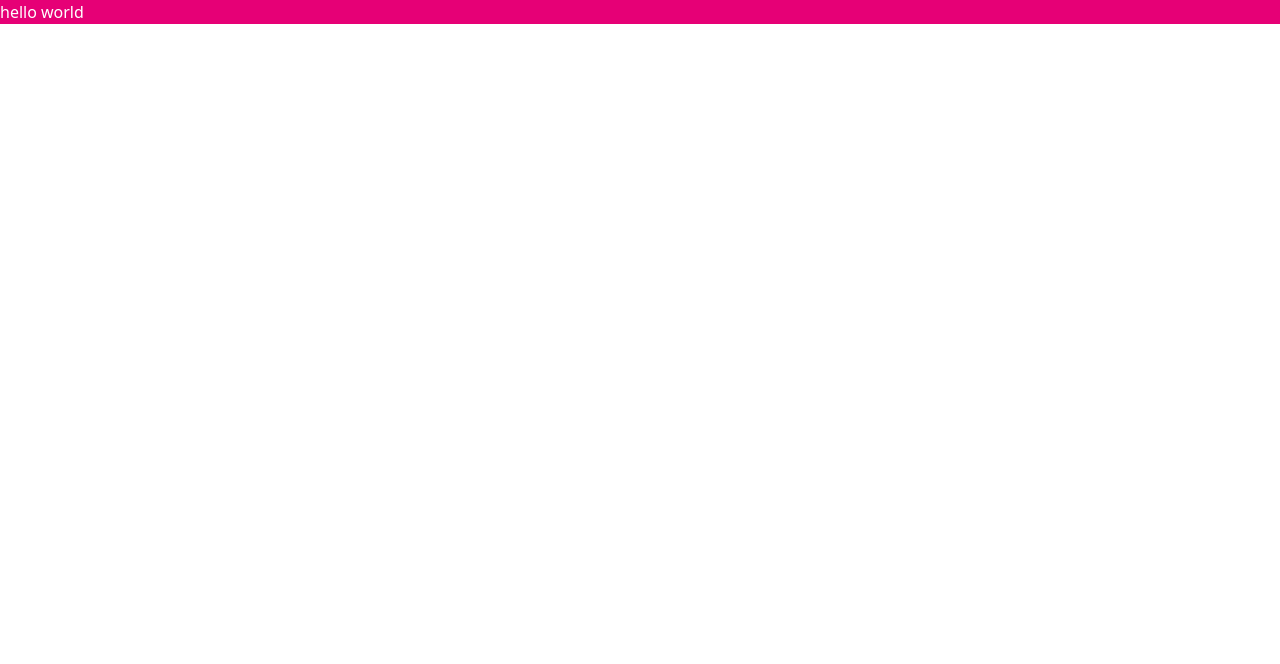
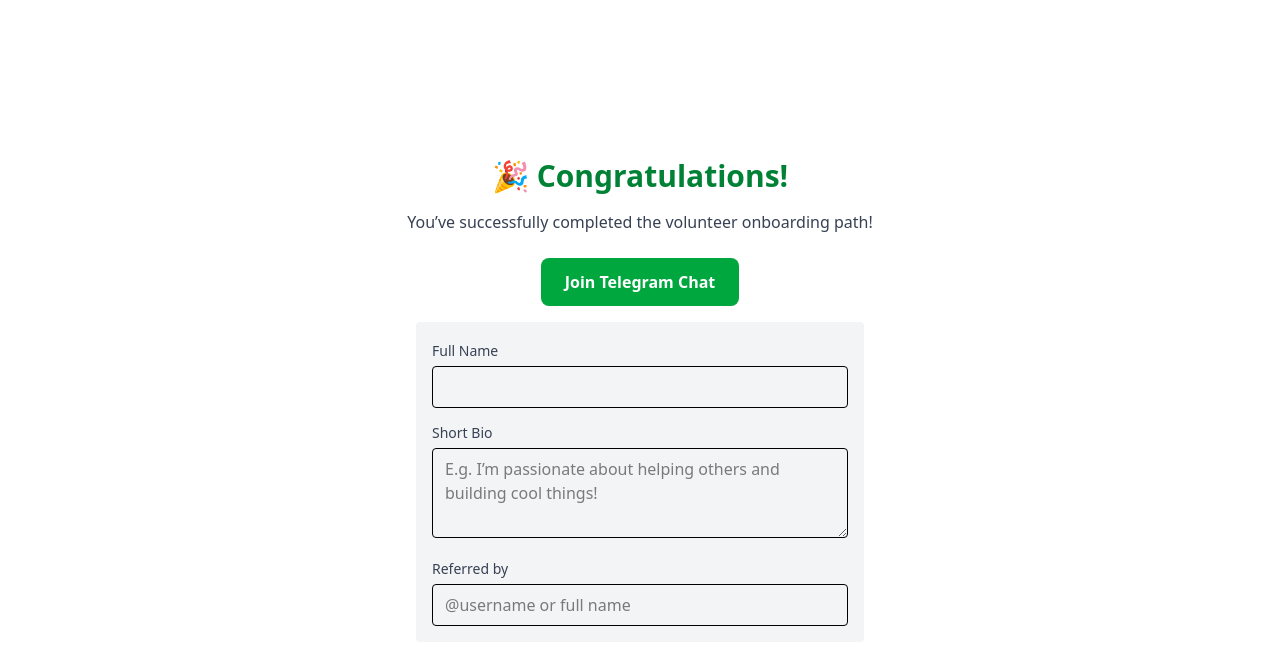
Before and after one commit to shokhsanam18/It-community, a React (Vite) app: page /final in a window 1280 px wide. Shown: the top 664 px of the page. Built offline with nearby package versions, Linux system fonts and the light colour scheme.

Commit message:
feat: basics implemented

```diff
--- a/src/App.jsx
+++ b/src/App.jsx
@@ -1,10 +1,20 @@
 import React from "react";
+import { BrowserRouter as Router, Routes, Route } from "react-router-dom";
+import Welcome from "./screens/Welcome";
+import Rules from "./screens/Rules";
+import Game from "./screens/Game";
+import Final from "./screens/Final";
 
 function App() {
   return (
-    <>
-      <h1 className="bg-pink-600 text-white">hello world</h1>
-    </>
+    <Router>
+      <Routes>
+        <Route path="/" element={<Welcome />} />
+        <Route path="/rules" element={<Rules />} />
+        <Route path="/game" element={<Game />} />
+        <Route path="/final" element={<Final />} />
+      </Routes>
+    </Router>
   );
 }
 
--- /dev/null
+++ b/src/screens/Final.jsx
@@ -0,0 +1,56 @@
+import React from "react";
+import { useLocation } from "react-router-dom";
+import { useState } from "react";
+
+export default function Final() {
+  const { state } = useLocation();
+  const name = state?.name || "";
+
+  const [bio, setBio] = useState("");
+  const [referrer, setReferrer] = useState("");
+
+  return (
+    <div className="min-h-screen bg-white flex flex-col items-center justify-center text-center px-6 py-10">
+      <h2 className="text-3xl font-bold text-green-700 mb-4">🎉 Congratulations!</h2>
+      <p className="text-gray-700 mb-6">You’ve successfully completed the volunteer onboarding path!</p>
+
+      <a
+        href="https://t.me/yourcommunitychat"
+        target="_blank"
+        rel="noopener noreferrer"
+        className="bg-green-600 text-white px-6 py-3 rounded-lg font-semibold hover:bg-green-700 transition mb-4"
+      >
+        Join Telegram Chat
+      </a>
+
+      <div className="w-full max-w-md text-left bg-gray-100 p-4 rounded">
+        <div className="mb-3">
+          <label className="text-sm font-medium text-gray-700">Full Name</label>
+          <input value={name} readOnly className="w-full px-3 py-2 mt-1 border rounded" />
+        </div>
+
+        <div className="mb-3">
+          <label className="text-sm font-medium text-gray-700">Short Bio</label>
+          <textarea
+            rows="3"
+            className="w-full px-3 py-2 mt-1 border rounded"
+            placeholder="E.g. I’m passionate about helping others and building cool things!"
+            value={bio}
+            onChange={(e) => setBio(e.target.value)}
+          />
+        </div>
+
+        <div>
+          <label className="text-sm font-medium text-gray-700">Referred by</label>
+          <input
+            type="text"
+            className="w-full px-3 py-2 mt-1 border rounded"
+            placeholder="@username or full name"
+            value={referrer}
+            onChange={(e) => setReferrer(e.target.value)}
+          />
+        </div>
+      </div>
+    </div>
+  );
+}
--- /dev/null
+++ b/src/screens/Game.jsx
@@ -0,0 +1,44 @@
+import React from "react";
+import { useLocation, useNavigate } from "react-router-dom";
+import { useState } from "react";
+
+export default function Game() {
+  const { state } = useLocation();
+  const name = state?.name || "Player";
+  const navigate = useNavigate();
+  const [step, setStep] = useState(1);
+
+  const handleAnswer = (correct) => {
+    if (step >= 3) {
+      navigate("/final", { state: { name } });
+    } else {
+      setStep(step + 1);
+    }
+  };
+
+  return (
+    <div className="min-h-screen bg-green-50 flex flex-col">
+      <header className="bg-green-600 text-white px-4 py-2 flex justify-between">
+        <div>👤 {name}</div>
+        <div>🚩 {step} / 3</div>
+      </header>
+
+      <main className="flex-1 flex items-center justify-center p-6">
+        <div className="bg-white p-6 rounded shadow-lg w-full max-w-md text-center">
+          <h3 className="text-lg font-semibold mb-4">What’s our community motto?</h3>
+          <div className="space-y-3">
+            <button onClick={() => handleAnswer(true)} className="block w-full px-4 py-2 bg-green-100 hover:bg-green-200 rounded">
+              Grow Together
+            </button>
+            <button onClick={() => handleAnswer(false)} className="block w-full px-4 py-2 bg-green-100 hover:bg-green-200 rounded">
+              Work Alone
+            </button>
+            <button onClick={() => handleAnswer(false)} className="block w-full px-4 py-2 bg-green-100 hover:bg-green-200 rounded">
+              Don’t Ask Questions
+            </button>
+          </div>
+        </div>
+      </main>
+    </div>
+  );
+}
--- /dev/null
+++ b/src/screens/Rules.jsx
@@ -0,0 +1,33 @@
+import React from "react";
+import { useLocation, useNavigate } from "react-router-dom";
+
+export default function Rules() {
+  const { state } = useLocation();
+  const name = state?.name || "Volunteer";
+  const navigate = useNavigate();
+
+  return (
+    <div className="min-h-screen bg-white text-center flex flex-col items-center justify-center px-6 py-10">
+      <img src="/logo.png" alt="IT Community Logo" className="w-20 mb-4" />
+      <h2 className="text-2xl font-bold text-green-700 mb-4">Community Guidelines</h2>
+      <p className="text-gray-700 mb-6">These values define who we are. Read them carefully before starting.</p>
+
+      <div className="bg-gray-100 p-4 rounded shadow w-full max-w-lg text-left mb-6 max-h-96 overflow-y-auto">
+        <ul className="list-disc list-inside space-y-3 text-gray-700">
+          <li><strong>Respect:</strong> Be kind and inclusive.</li>
+          <li><strong>Discipline:</strong> Be on time. 15 minutes early is on time.</li>
+          <li><strong>Humility:</strong> Stay curious and open to learn.</li>
+          <li><strong>Relevance:</strong> Keep the community discussions focused.</li>
+          <li><strong>Fun:</strong> Don't forget to enjoy the process 😊</li>
+        </ul>
+      </div>
+
+      <button
+        onClick={() => navigate("/game", { state: { name } })}
+        className="bg-green-600 text-white px-6 py-2 rounded hover:bg-green-700 transition"
+      >
+        Start Quest
+      </button>
+    </div>
+  );
+}
--- /dev/null
+++ b/src/screens/Welcome.jsx
@@ -0,0 +1,38 @@
+import React from "react";
+import { useState } from "react";
+import { useNavigate } from "react-router-dom";
+
+export default function Welcome() {
+  const [name, setName] = useState("");
+  const navigate = useNavigate();
+
+  const handleStart = () => {
+    if (name.trim()) {
+      navigate("/rules", { state: { name } });
+    }
+  };
+
+  return (
+    <div className="min-h-screen bg-gradient-to-b from-green-100 to-white flex flex-col items-center justify-center px-4 text-center">
+      <img src="./logo.png" alt="IT Community Logo" className="w-24 mb-4" />
+      <h1 className="text-3xl font-bold text-green-700 mb-2">Welcome to Commventure</h1>
+      <p className="text-gray-700 mb-6">Your journey to join the IT Community begins here. Enter your name to start!</p>
+
+      <input
+        type="text"
+        placeholder="Full Name"
+        value={name}
+        onChange={(e) => setName(e.target.value)}
+        className="border border-gray-300 rounded px-4 py-2 w-full max-w-xs mb-4"
+      />
+
+      <button
+        onClick={handleStart}
+        disabled={!name.trim()}
+        className="bg-green-600 text-white px-6 py-2 rounded hover:bg-green-700 transition"
+      >
+        Start Game
+      </button>
+    </div>
+  );
+}
```
Also changed, not shown: public/logo.png (added), src/components/ProgressBar.jsx (added).
